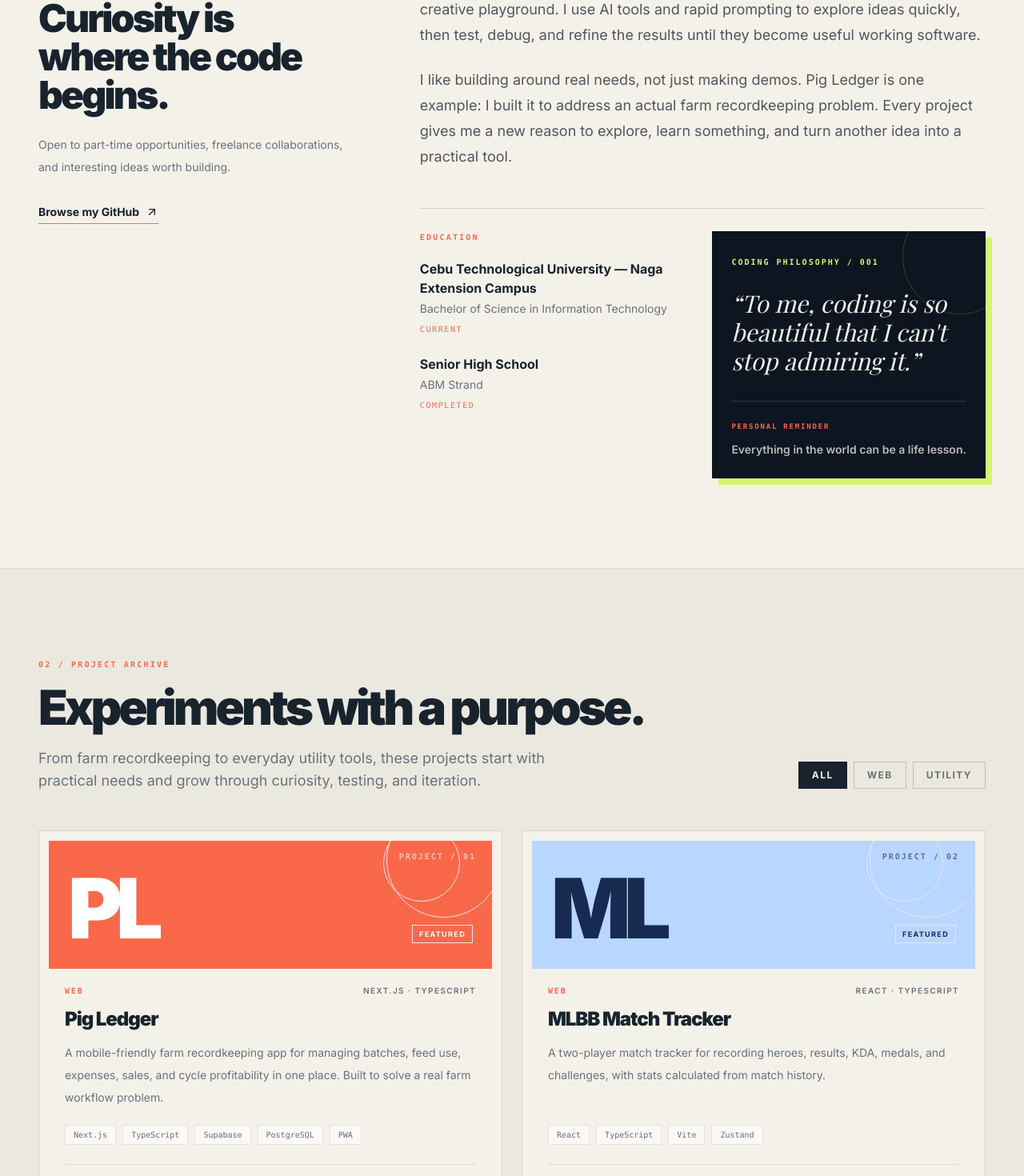
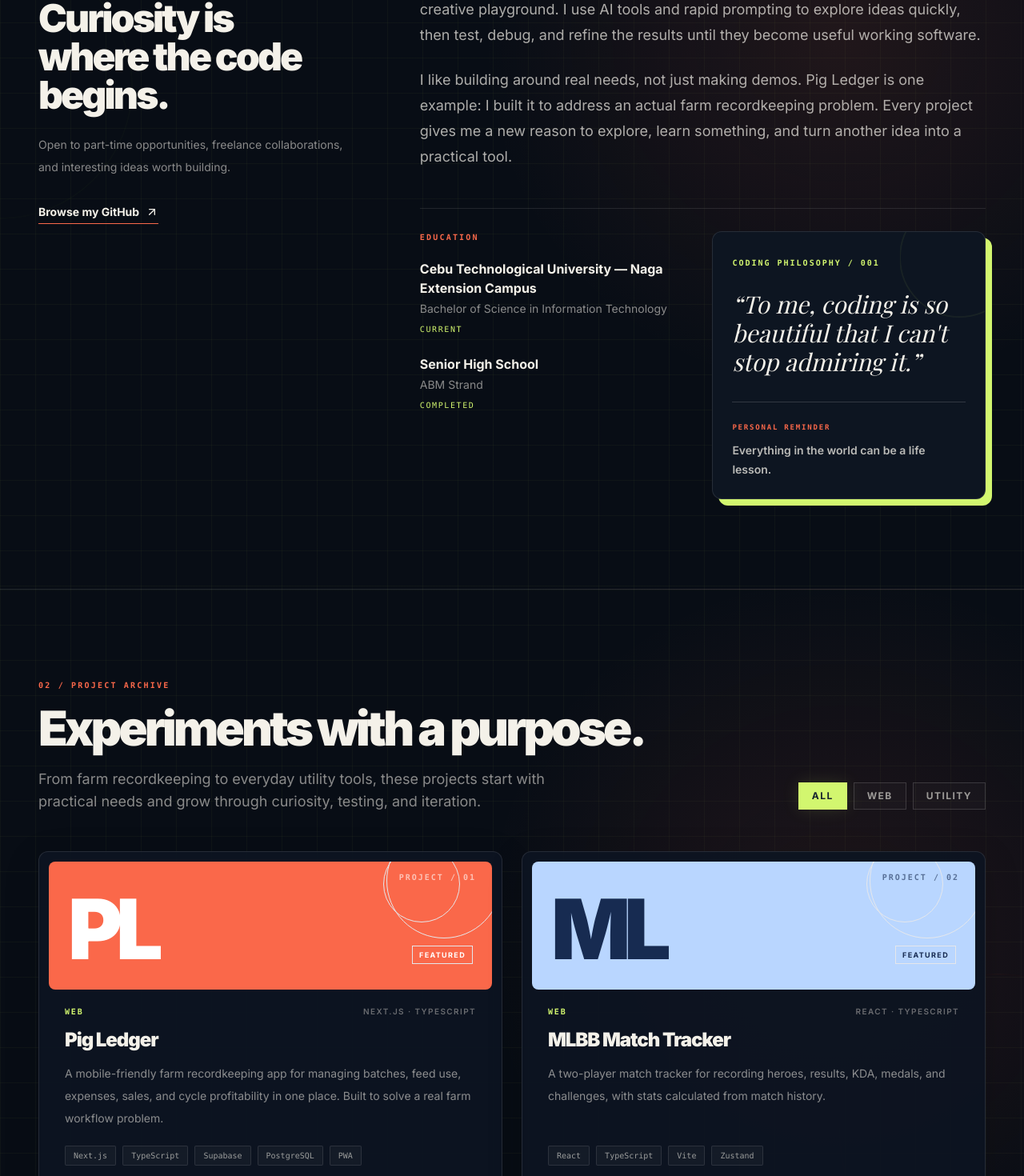
Before and after one commit to villanuevayanmar/portfolio, a Next.js app: page / in a window 1280 px wide. Shown: the part 1169-2639 px from the top of the page at 80% size. Built offline with nearby package versions, Linux system fonts and the light colour scheme; a web font is replaced by a local one.

Commit message:
Unify portfolio sections with dark cyber design and subtle motion

```diff
--- a/app/globals.css
+++ b/app/globals.css
@@ -6,10 +6,11 @@
   html {
     scroll-behavior: smooth;
     scroll-padding-top: 5rem;
+    background: #080d15;
   }
 
   body {
-    @apply bg-paper text-ink antialiased;
+    @apply bg-[#080d15] text-paper antialiased;
     font-feature-settings: "ss01" on, "cv11" on;
   }
 
@@ -34,10 +35,57 @@
   }
 
   .cyber-grid {
+    background-color: #080d15;
     background-image:
-      linear-gradient(rgba(210, 246, 111, 0.045) 1px, transparent 1px),
-      linear-gradient(90deg, rgba(210, 246, 111, 0.045) 1px, transparent 1px),
-      radial-gradient(circle at 82% 22%, rgba(250, 104, 74, 0.12), transparent 28rem);
+      linear-gradient(rgba(210, 246, 111, 0.035) 1px, transparent 1px),
+      linear-gradient(90deg, rgba(210, 246, 111, 0.035) 1px, transparent 1px),
+      radial-gradient(circle at 82% 22%, rgba(250, 104, 74, 0.10), transparent 28rem);
     background-size: 44px 44px, 44px 44px, auto;
   }
+
+  .ambient-glow {
+    animation: ambient-pulse 9s ease-in-out infinite;
+  }
+
+  .motion-in {
+    opacity: 1;
+  }
+
+  .motion-delay-1 {
+    animation-delay: 120ms;
+  }
 }
+
+@keyframes ambient-pulse {
+  0%, 100% { opacity: 0.35; transform: scale(1); }
+  50% { opacity: 0.8; transform: scale(1.06); }
+}
+
+@keyframes gentle-rise {
+  from { opacity: 0; transform: translateY(18px); }
+  to { opacity: 1; transform: translateY(0); }
+}
+
+@media (prefers-reduced-motion: no-preference) {
+  .hero-intro {
+    animation: gentle-rise 700ms cubic-bezier(0.2, 0.7, 0.2, 1) both;
+  }
+
+  .hero-intro-delay {
+    animation: gentle-rise 850ms cubic-bezier(0.2, 0.7, 0.2, 1) 120ms both;
+  }
+
+  @supports (animation-timeline: view()) {
+    .motion-in {
+      animation: gentle-rise 700ms cubic-bezier(0.2, 0.7, 0.2, 1) both;
+      animation-timeline: view();
+      animation-range: entry 0% entry 22%;
+    }
+  }
+}
+
+@media (prefers-reduced-motion: reduce) {
+  html { scroll-behavior: auto; }
+  .ambient-glow, .hero-intro, .hero-intro-delay, .motion-in { animation: none !important; }
+  *, *::before, *::after { transition-duration: 0.01ms !important; }
+}
--- a/components/About.tsx
+++ b/components/About.tsx
@@ -3,38 +3,36 @@ import { education, profile } from "@/data/content";
 
 export default function About() {
   return (
-    <section id="about" className="scroll-mt-20 border-b border-ink/10 bg-paper">
-      <div className="container grid gap-12 py-20 md:py-28 lg:grid-cols-[0.7fr_1.3fr] lg:gap-24">
-        <div>
+    <section id="about" className="cyber-grid relative scroll-mt-20 overflow-hidden border-b border-white/10 bg-[#080d15] text-paper">
+      <div aria-hidden="true" className="ambient-glow pointer-events-none absolute -left-40 top-24 h-80 w-80 rounded-full border border-acid/[0.07]" />
+      <div className="container relative grid gap-12 py-20 md:py-28 lg:grid-cols-[0.7fr_1.3fr] lg:gap-24">
+        <div className="motion-in">
           <p className="section-kicker">01 / About the builder</p>
-          <h2 className="mt-5 max-w-sm text-4xl font-black leading-[0.98] tracking-[-0.06em] text-ink sm:text-5xl">Curiosity is where the code begins.</h2>
-          <p className="mt-6 max-w-sm text-sm leading-7 text-muted">{profile.lookingFor}</p>
-          <a href={profile.github} target="_blank" rel="noreferrer" className="mt-8 inline-flex items-center gap-2 border-b border-coral pb-1 text-sm font-bold text-ink transition hover:text-coral">
+          <h2 className="mt-5 max-w-sm text-4xl font-black leading-[0.98] tracking-[-0.06em] text-paper sm:text-5xl">Curiosity is where the code begins.</h2>
+          <p className="mt-6 max-w-sm text-sm leading-7 text-paper/55">{profile.lookingFor}</p>
+          <a href={profile.github} target="_blank" rel="noreferrer" className="mt-8 inline-flex items-center gap-2 border-b border-coral pb-1 text-sm font-bold text-paper transition hover:text-acid">
             Browse my GitHub <ArrowUpRight size={16} />
           </a>
         </div>
-
-        <div>
-          <div className="space-y-6 text-lg leading-8 text-ink/75">
+        <div className="motion-in motion-delay-1">
+          <div className="space-y-6 text-lg leading-8 text-paper/70">
             {profile.about.map((paragraph, index) => <p key={index}>{paragraph}</p>)}
           </div>
-
-          <div className="mt-12 grid gap-6 border-t border-ink/15 pt-7 sm:grid-cols-2">
+          <div className="mt-12 grid gap-6 border-t border-white/10 pt-7 sm:grid-cols-2">
             <div>
-              <p className="section-kicker">Education</p>
+              <p className="font-mono text-[10px] font-bold uppercase tracking-[0.22em] text-coral">Education</p>
               <div className="mt-5 space-y-6">
                 {education.map((item) => (
                   <div key={item.school}>
-                    <p className="font-bold text-ink">{item.school}</p>
-                    <p className="mt-1 text-sm text-muted">{item.detail}</p>
-                    <p className="mt-2 font-mono text-[10px] uppercase tracking-[0.16em] text-coral">{item.period}</p>
+                    <p className="font-bold text-paper">{item.school}</p>
+                    <p className="mt-1 text-sm text-paper/55">{item.detail}</p>
+                    <p className="mt-2 font-mono text-[10px] uppercase tracking-[0.16em] text-acid">{item.period}</p>
                   </div>
                 ))}
               </div>
             </div>
-
-            <div className="relative flex min-h-64 flex-col justify-between overflow-hidden bg-[#0d1521] p-6 text-paper shadow-[8px_8px_0_#d2f66f] transition duration-300 hover:-translate-y-1 hover:shadow-[10px_12px_0_#fa684a]">
-              <div aria-hidden="true" className="pointer-events-none absolute -right-10 -top-10 h-36 w-36 rounded-full border border-acid/20" />
+            <div className="relative flex min-h-64 flex-col justify-between overflow-hidden rounded-xl border border-white/10 bg-[#0d1521] p-6 text-paper shadow-[8px_8px_0_#d2f66f] transition duration-300 hover:-translate-y-1 hover:border-acid/30 hover:shadow-[10px_12px_0_#fa684a]">
+              <div aria-hidden="true" className="ambient-glow pointer-events-none absolute -right-10 -top-10 h-36 w-36 rounded-full border border-acid/20" />
               <div className="relative">
                 <span className="font-mono text-[10px] font-bold uppercase tracking-[0.2em] text-acid">Coding philosophy / 001</span>
                 <p className="mt-6 font-serif text-2xl italic leading-tight text-paper sm:text-3xl">“{profile.philosophy}”</p>
--- a/components/Footer.tsx
+++ b/components/Footer.tsx
@@ -3,8 +3,8 @@ import { profile } from "@/data/content";
 
 export default function Footer() {
   return (
-    <footer className="bg-ink text-paper">
-      <div className="container flex flex-col gap-4 border-t border-white/10 py-7 text-xs text-paper/50 sm:flex-row sm:items-center sm:justify-between">
+    <footer className="cyber-grid bg-[#080d15] text-paper">
+      <div className="container flex flex-col gap-4 border-t border-white/10 py-7 text-xs text-paper/45 sm:flex-row sm:items-center sm:justify-between">
         <p>© {new Date().getFullYear()} {profile.name}. Built with curiosity.</p>
         <a href="#home" className="inline-flex items-center gap-2 font-semibold uppercase tracking-[0.14em] transition hover:text-acid">
           Back to top <ArrowUpRight size={14} />
--- a/components/Projects.tsx
+++ b/components/Projects.tsx
@@ -24,9 +24,10 @@ export default function Projects() {
   );
 
   return (
-    <section id="projects" className="scroll-mt-20 border-b border-ink/10 bg-[#ebe8df]">
-      <div className="container py-20 md:py-28">
-        <div className="flex flex-col gap-8 lg:flex-row lg:items-end lg:justify-between">
+    <section id="projects" className="cyber-grid relative scroll-mt-20 overflow-hidden border-b border-white/10 bg-[#080d15] text-paper">
+      <div aria-hidden="true" className="ambient-glow pointer-events-none absolute -right-40 top-1/4 h-96 w-96 rounded-full border border-coral/[0.07]" />
+      <div className="container relative py-20 md:py-28">
+        <div className="motion-in flex flex-col gap-8 lg:flex-row lg:items-end lg:justify-between">
           <SectionHeading
             eyebrow="02 / Project archive"
             title="Experiments with a purpose."
@@ -37,21 +38,20 @@ export default function Projects() {
               const active = filter === item;
               return (
                 <button key={item} type="button" aria-pressed={active} onClick={() => setFilter(item)}
-                  className={"border px-4 py-2 text-xs font-bold uppercase tracking-[0.12em] transition " +
-                    (active ? "border-ink bg-ink text-paper" : "border-ink/20 bg-transparent text-ink/60 hover:border-coral hover:text-ink")}>
+                  className={"border px-4 py-2 text-xs font-bold uppercase tracking-[0.12em] transition duration-300 " +
+                    (active ? "border-acid bg-acid text-ink shadow-[0_0_22px_rgba(210,246,111,0.12)]" : "border-white/15 bg-white/[0.025] text-paper/60 hover:border-coral hover:bg-white/[0.06] hover:text-paper")}>
                   {item}
                 </button>
               );
             })}
           </div>
         </div>
-
         <div className="mt-12 grid gap-6 md:grid-cols-2">
           {visible.map((project) => {
             const number = String(projects.indexOf(project) + 1).padStart(2, "0");
             return (
-              <article key={project.title} className="group flex h-full flex-col border border-ink/15 bg-paper p-3 transition duration-300 hover:-translate-y-1 hover:border-ink/40 hover:shadow-[8px_8px_0_#18232e]">
-                <div className={"relative flex min-h-40 items-end justify-between overflow-hidden p-6 " + toneClasses[project.tone]}>
+              <article key={project.title} className="motion-in group flex h-full flex-col rounded-xl border border-white/10 bg-[#0d1521]/95 p-3 shadow-[0_12px_45px_rgba(0,0,0,0.16)] transition duration-300 hover:-translate-y-1 hover:border-acid/30 hover:shadow-[8px_8px_0_rgba(210,246,111,0.75)]">
+                <div className={"relative flex min-h-40 items-end justify-between overflow-hidden rounded-lg p-6 " + toneClasses[project.tone]}>
                   <span className="absolute right-5 top-3 font-mono text-[10px] font-bold tracking-[0.2em] opacity-60">PROJECT / {number}</span>
                   <span className="text-[5.5rem] font-black leading-none tracking-[-0.08em] sm:text-[6.5rem]">{project.mark}</span>
                   {project.featured
@@ -60,40 +60,28 @@ export default function Projects() {
                   <span aria-hidden="true" className="absolute -right-3 -top-12 h-36 w-36 rounded-full border border-current/20 transition duration-500 group-hover:scale-125" />
                   <span aria-hidden="true" className="absolute right-10 -top-5 h-24 w-24 rounded-full border border-current/20 transition duration-500 group-hover:-translate-x-2 group-hover:translate-y-2" />
                 </div>
-
                 <div className="flex flex-1 flex-col px-4 pb-4 pt-5 sm:px-5">
                   <div className="flex items-center justify-between gap-4">
-                    <span className="font-mono text-[10px] font-bold uppercase tracking-[0.18em] text-coral">{project.category}</span>
-                    <span className="text-right text-[10px] font-semibold uppercase tracking-[0.14em] text-muted">{project.tags.slice(0, 2).join(" · ")}</span>
+                    <span className="font-mono text-[10px] font-bold uppercase tracking-[0.18em] text-acid">{project.category}</span>
+                    <span className="text-right text-[10px] font-semibold uppercase tracking-[0.14em] text-paper/40">{project.tags.slice(0, 2).join(" · ")}</span>
                   </div>
-                  <h3 className="mt-3 text-2xl font-black tracking-[-0.045em] text-ink">{project.title}</h3>
-                  <p className="mt-3 flex-1 text-sm leading-7 text-muted">{project.description}</p>
+                  <h3 className="mt-3 text-2xl font-black tracking-[-0.045em] text-paper">{project.title}</h3>
+                  <p className="mt-3 flex-1 text-sm leading-7 text-paper/55">{project.description}</p>
                   <div className="mt-5 flex flex-wrap gap-2">
-                    {project.tags.map((tag) => <span key={tag} className="border border-ink/10 bg-white/60 px-2.5 py-1 font-mono text-[10px] text-ink/65">{tag}</span>)}
+                    {project.tags.map((tag) => <span key={tag} className="rounded-sm border border-white/10 bg-white/[0.035] px-2.5 py-1 font-mono text-[10px] text-paper/60">{tag}</span>)}
                   </div>
-                  <div className="mt-6 flex flex-wrap items-center gap-4 border-t border-ink/10 pt-4">
-                    {project.liveUrl ? (
-                      <a href={project.liveUrl} target="_blank" rel="noreferrer" className="inline-flex items-center gap-2 text-xs font-bold uppercase tracking-[0.12em] text-ink transition hover:text-coral">
-                        <ExternalLink size={14} /> Live preview
-                      </a>
-                    ) : null}
-                    {project.repoUrl ? (
-                      <a href={project.repoUrl} target="_blank" rel="noreferrer" className="inline-flex items-center gap-2 text-xs font-bold uppercase tracking-[0.12em] text-ink transition hover:text-coral">
-                        <Github size={14} /> Source code <ArrowUpRight size={13} />
-                      </a>
-                    ) : null}
+                  <div className="mt-6 flex flex-wrap items-center gap-4 border-t border-white/10 pt-4">
+                    {project.liveUrl ? <a href={project.liveUrl} target="_blank" rel="noreferrer" className="inline-flex items-center gap-2 text-xs font-bold uppercase tracking-[0.12em] text-paper transition hover:text-acid"><ExternalLink size={14} /> Live preview</a> : null}
+                    {project.repoUrl ? <a href={project.repoUrl} target="_blank" rel="noreferrer" className="inline-flex items-center gap-2 text-xs font-bold uppercase tracking-[0.12em] text-paper transition hover:text-coral"><Github size={14} /> Source code <ArrowUpRight size={13} /></a> : null}
                   </div>
                 </div>
               </article>
             );
           })}
         </div>
-
-        <div className="mt-10 flex flex-wrap items-center justify-between gap-4 border-t border-ink/15 pt-5">
-          <p className="font-mono text-xs text-muted">SHOWING {String(visible.length).padStart(2, "0")} / {String(projects.length).padStart(2, "0")} PROJECTS</p>
-          <a href="https://github.com/villanuevayanmar" target="_blank" rel="noreferrer" className="inline-flex items-center gap-2 text-sm font-bold text-ink transition hover:text-coral">
-            More on GitHub <ArrowUpRight size={16} />
-          </a>
+        <div className="mt-10 flex flex-wrap items-center justify-between gap-4 border-t border-white/10 pt-5">
+          <p className="font-mono text-xs text-paper/40">SHOWING {String(visible.length).padStart(2, "0")} / {String(projects.length).padStart(2, "0")} PROJECTS</p>
+          <a href="https://github.com/villanuevayanmar" target="_blank" rel="noreferrer" className="inline-flex items-center gap-2 text-sm font-bold text-paper transition hover:text-acid">More on GitHub <ArrowUpRight size={16} /></a>
         </div>
       </div>
     </section>
--- a/components/SectionHeading.tsx
+++ b/components/SectionHeading.tsx
@@ -10,8 +10,8 @@ export default function SectionHeading({
   return (
     <div className="max-w-3xl">
       <p className="section-kicker">{eyebrow}</p>
-      <h2 className="mt-4 text-4xl font-black leading-[0.98] tracking-[-0.065em] text-ink sm:text-5xl lg:text-6xl">{title}</h2>
-      {description ? <p className="mt-5 max-w-2xl text-base leading-7 text-muted sm:text-lg">{description}</p> : null}
+      <h2 className="mt-4 text-4xl font-black leading-[0.98] tracking-[-0.065em] text-paper sm:text-5xl lg:text-6xl">{title}</h2>
+      {description ? <p className="mt-5 max-w-2xl text-base leading-7 text-paper/55 sm:text-lg">{description}</p> : null}
     </div>
   );
 }
```
Also changed, not shown: components/Skills.tsx (+8 -8 lines).
